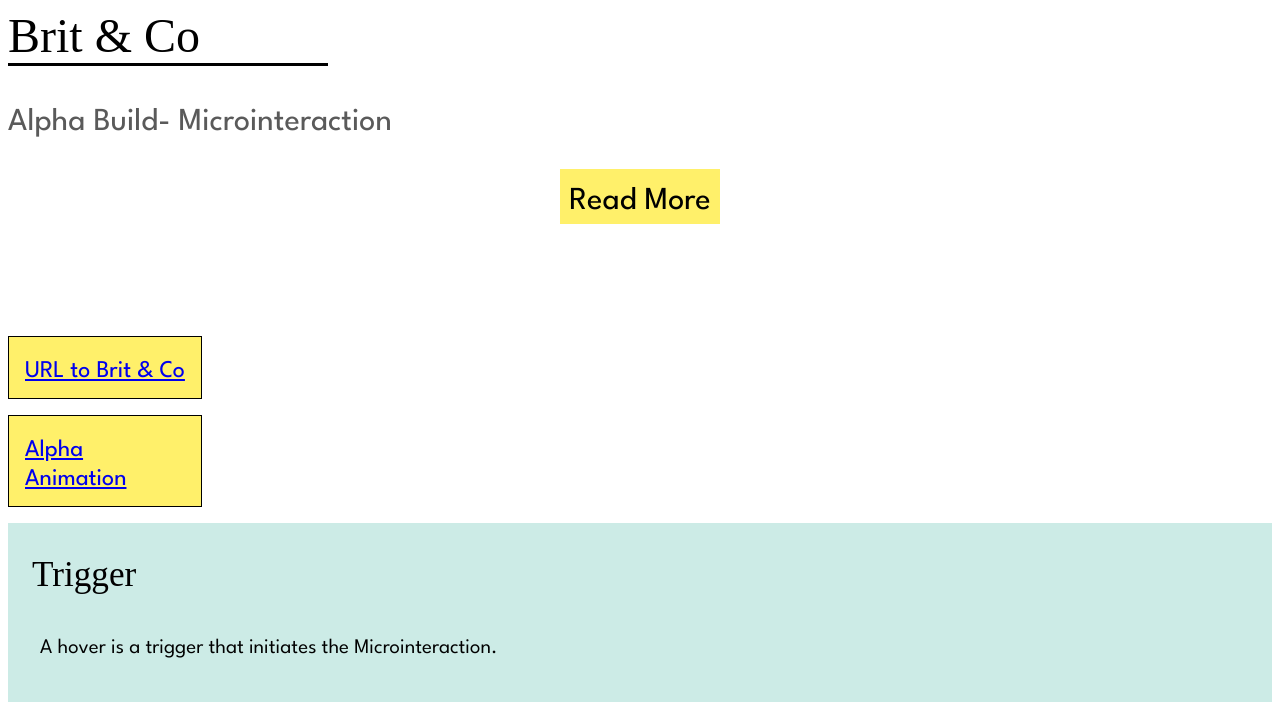
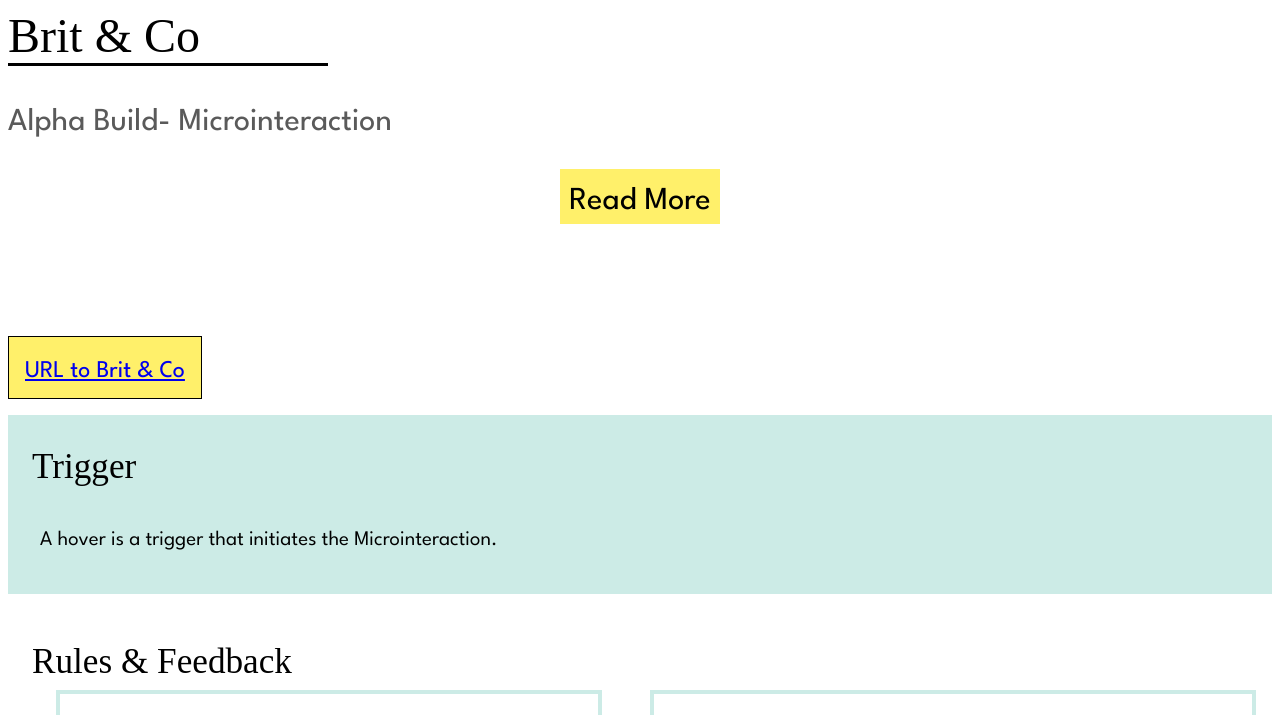
Before and after one commit to NochEnnael/idm241-lc973, a plain HTML site: page alpha/build/index.html in a window 1280 px wide. Shown: the top 715 px of the page. Drawn offline with Linux system fonts and the light colour scheme.

Commit message:
Alpa build no build link

```diff
--- a/alpha/build/index.html
+++ b/alpha/build/index.html
@@ -19,15 +19,11 @@
     </div>
 
 
-
-
     <div class="url" >
         <a href="https://www.brit.co/" target="_blank">URL to Brit & Co</a>
     </div>
 
-    <div class="url" >
-        <a href="build/index.html" target="_blank">Alpha Animation</a>
-    </div>
+
 
 <!--
     <div class="video">
```
Also changed, not shown: final/index.html (renamed from beta/index.html).
